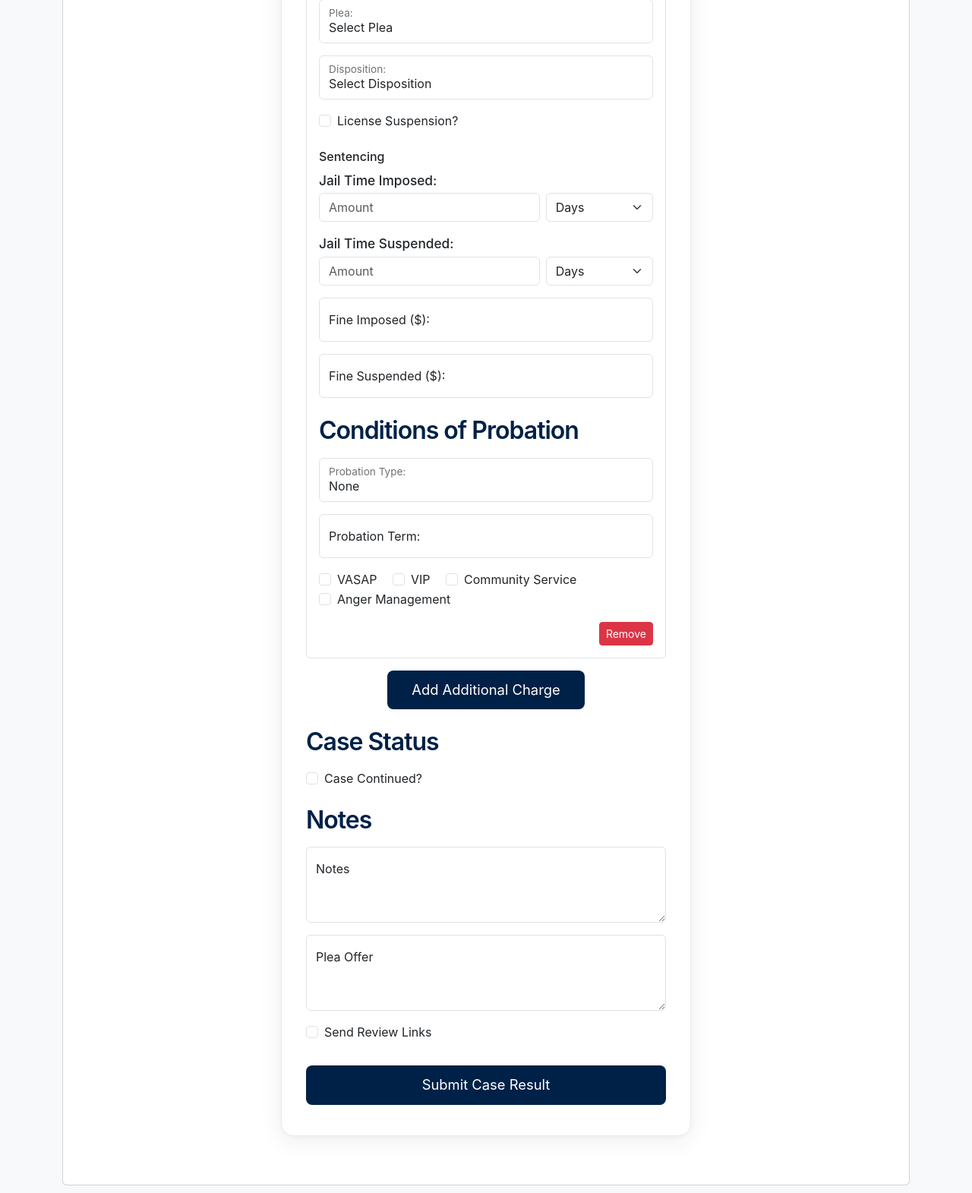
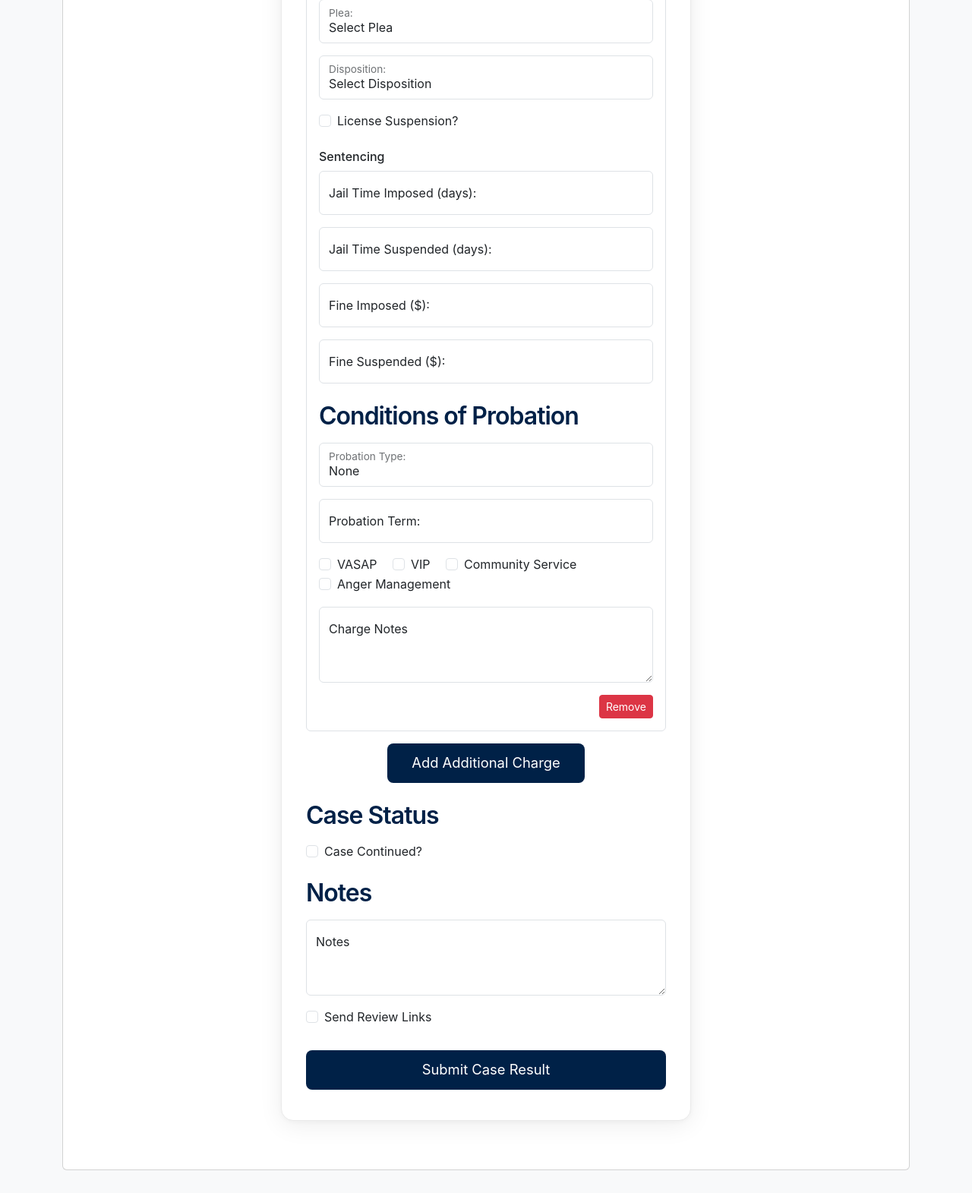
Before and after one commit to DischleyLaw/dischley-tools, a Flask app: template templates/case_result.html in a window 1280 px wide. Shown: the part 1014-2585 px from the top of the page at 76% size. After the commit the page ends 2555 px from the top, so only its background shows below. Run offline with Flask 3, Linux system fonts and the light colour scheme; the template is opened without the code that fills it, so the values that code supplies are empty; some libraries are stand-ins or nearby versions.

Commit message:
Add per-charge fields to Charge model and migrate schema

```diff
--- a/templates/case_result.html
+++ b/templates/case_result.html
@@ -214,33 +214,13 @@
 
       <div class="sentencing-and-probation">
         <h4 class="h6 mt-4">Sentencing</h4>
-        <div class="mb-3">
-          <label class="form-label">Jail Time Imposed:</label>
-          <div class="row g-2">
-            <div class="col-8">
-              <input type="number" class="form-control" name="jail_time_imposed[]" placeholder="Amount">
-            </div>
-            <div class="col-4">
-              <select class="form-select" name="jail_time_imposed_unit[]">
-                <option value="days">Days</option>
-                <option value="years">Years</option>
-              </select>
-            </div>
-          </div>
+        <div class="mb-3 form-floating">
+          <input type="number" class="form-control" name="jail_time_imposed[]" placeholder="Jail Time Imposed (days)">
+          <label for="jail_time_imposed">Jail Time Imposed (days):</label>
         </div>
-        <div class="mb-3">
-          <label class="form-label">Jail Time Suspended:</label>
-          <div class="row g-2">
-            <div class="col-8">
-              <input type="number" class="form-control" name="jail_time_suspended[]" placeholder="Amount">
-            </div>
-            <div class="col-4">
-              <select class="form-select" name="jail_time_suspended_unit[]">
-                <option value="days">Days</option>
-                <option value="years">Years</option>
-              </select>
-            </div>
-          </div>
+        <div class="mb-3 form-floating">
+          <input type="number" class="form-control" name="jail_time_suspended[]" placeholder="Jail Time Suspended (days)">
+          <label for="jail_time_suspended">Jail Time Suspended (days):</label>
         </div>
         <div class="mb-3 form-floating">
           <input type="number" class="form-control" name="fine_imposed[]" placeholder="Fine Imposed ($)">
@@ -283,7 +263,10 @@
           </div>
         </div>
       </div>
-
+      <div class="mb-3 form-floating">
+        <textarea class="form-control" name="charge_notes[]" placeholder="Charge Notes" style="height: 100px;"></textarea>
+        <label>Charge Notes</label>
+      </div>
       <div class="text-end">
         <button type="button" class="btn btn-sm btn-danger" onclick="this.closest('.charge-block').remove(); updateChargeLabels();">Remove</button>
       </div>
@@ -318,9 +301,11 @@
     <textarea class="form-control" name="notes" placeholder="Notes" style="height: 100px;"></textarea>
     <label for="notes">Notes</label>
   </div>
-  <div class="mb-3 form-floating">
-    <textarea class="form-control" name="plea_offer" placeholder="Plea Offer" style="height: 100px;"></textarea>
-    <label for="plea_offer">Plea Offer</label>
+  <div id="plea-offer-field" style="display: none;">
+    <div class="mb-3 form-floating">
+      <textarea class="form-control" name="plea_offer" placeholder="Plea Offer" style="height: 100px;"></textarea>
+      <label for="plea_offer">Plea Offer</label>
+    </div>
   </div>
 
   <div class="mb-3 form-check">
@@ -338,21 +323,28 @@ function addCharge() {
   const blocks = document.querySelectorAll('.charge-block');
   const clone = blocks[0].cloneNode(true);
 
-  // Clear values
-  clone.querySelectorAll('textarea, input, select').forEach(el => {
-    if (el.type === 'checkbox') {
-      el.checked = false;
-    } else {
-      el.value = "";
-    }
-  });
-
   // Hide conditional fields in the clone
   clone.querySelectorAll('.license-suspension-term, .restricted-license-toggle, .restricted-license-type').forEach(el => {
     el.style.display = 'none';
   });
 
-  clone.querySelector('.disposition-paragraph').style.display = 'none';
+  // Reset checkboxes and hide dependent fields
+  clone.querySelectorAll('input[type="checkbox"]').forEach(checkbox => {
+    checkbox.checked = false;
+  });
+
+  // Reset the restricted license type field
+  const restrictionType = clone.querySelector('.restricted-license-type');
+  if (restrictionType) restrictionType.style.display = 'none';
+
+  // Reset textareas and inputs
+  clone.querySelectorAll('textarea, input[type="text"], input[type="number"], select').forEach(el => {
+    if (el.type !== 'checkbox') el.value = "";
+  });
+
+  // Hide disposition paragraph
+  const dispParagraph = clone.querySelector('.disposition-paragraph');
+  if (dispParagraph) dispParagraph.style.display = 'none';
 
   // Update heading
   const heading = clone.querySelector('h3');
@@ -413,20 +405,35 @@ document.addEventListener('change', function(e) {
     const textAreaBlock = block.querySelector('.disposition-paragraph');
     const val = e.target.value;
     if (["Deferred", "298.02", "General Continuance"].includes(val)) {
-      textAreaBlock.style.display = 'block';
+      if (textAreaBlock) textAreaBlock.style.display = 'block';
       const sentencingBlock = block.querySelector('.sentencing-and-probation');
       if (sentencingBlock) sentencingBlock.style.display = 'none';
     } else {
-      textAreaBlock.style.display = 'none';
+      if (textAreaBlock) textAreaBlock.style.display = 'none';
       const sentencingBlock = block.querySelector('.sentencing-and-probation');
       if (sentencingBlock) sentencingBlock.style.display = 'block';
     }
+  }
+
+  // Ensure VIP, community service, ASAP, and anger management checkboxes only affect their own block (no bleed)
+  if (
+    e.target.name === "vip[]" ||
+    e.target.name === "community_service[]" ||
+    e.target.name === "vasap[]" ||
+    e.target.name === "anger_management[]"
+  ) {
+    // No additional logic needed, but this ensures the event is block-local
+    // and can be extended in future if conditional elements are added
+    // (currently, these are just checkboxes per charge-block)
+    // Optionally, you could ensure no bleed by confirming the change is per-block only
+    // but since they are in separate blocks, this is already the case
   }
 });
 
 document.getElementById('was_continued').addEventListener('change', function() {
   const isContinued = this.checked;
   document.getElementById('continuation_fields').style.display = isContinued ? 'flex' : 'none';
+  document.getElementById('plea-offer-field').style.display = isContinued ? 'block' : 'none';
 });
 // Clio Contact Search Autofill with debounce and improved form handling
 const contactInput = document.getElementById("search_contact");
```
Also changed, not shown: main.py (+6 -2 lines), migrations/versions/c5bb58ca899e_add_full_charge_level_fields_to_charge_.py (added, +42 -0 lines), instance/leads.db.
